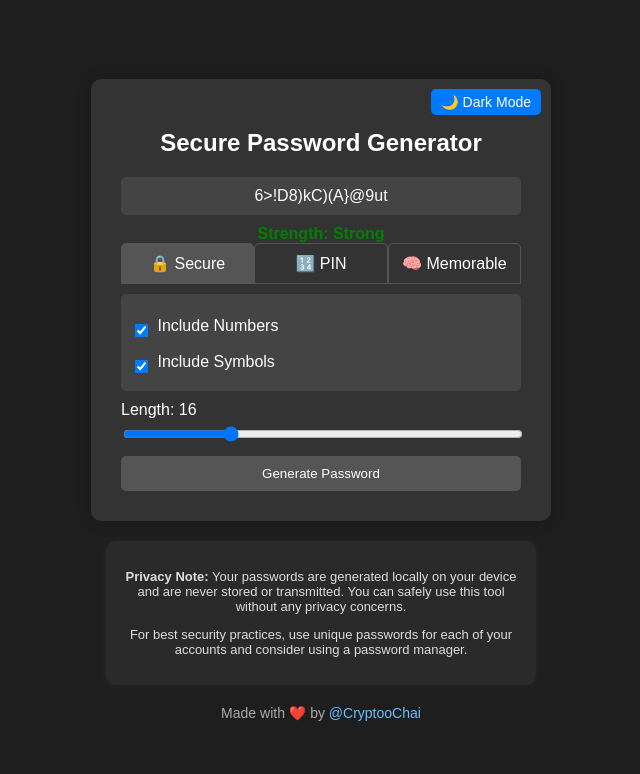
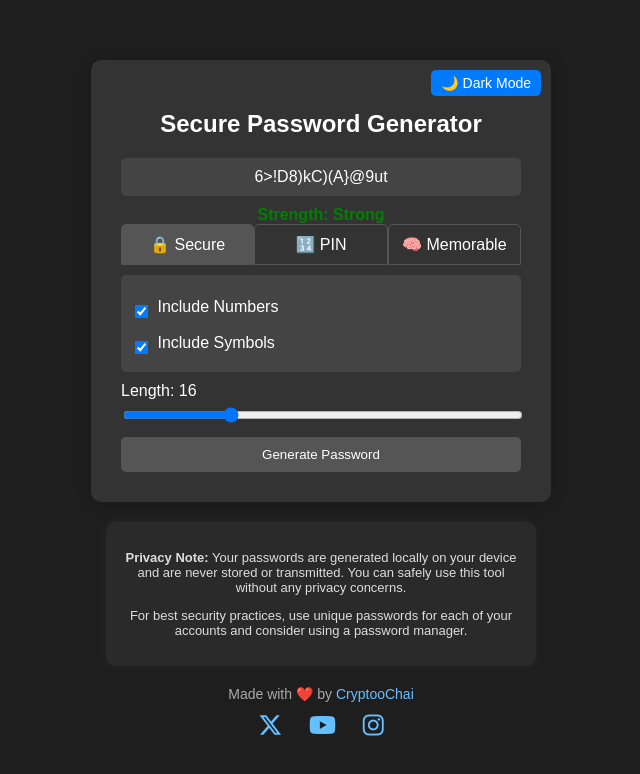
Before and after one commit to CryptooChai/password-generator, a plain HTML site: page index.html in a window 1280 px wide. Both pictures are taken after a click on the button "🌙 Dark Mode". Shown: the whole page, without its empty margins (319-959 px from the left). Drawn offline with Linux system fonts and the light colour scheme.

Commit message:
Added Social Media (#4)
- Added Social Media

```diff
--- a/index.html
+++ b/index.html
@@ -3,6 +3,10 @@
 <head>
   <meta charset="UTF-8" />
   <meta name="viewport" content="width=device-width, initial-scale=1.0" />
+  <link
+  href="https://cdnjs.cloudflare.com/ajax/libs/font-awesome/6.5.1/css/all.min.css"
+  rel="stylesheet"
+/>
   <title>Secure Password Generator</title>
   <style>
     body {
@@ -185,6 +189,28 @@
     .dark-mode .credit a {
       color: #66bfff;
     }
+    .social-media {
+    margin-top: 10px;
+    text-align: center;
+  }
+  .social-media a {
+    margin: 0 10px;
+    color: #007bff;
+    font-size: 24px;
+    text-decoration: none;
+    transition: color 0.3s ease;
+  }
+  .social-media a:hover {
+    color: #0056b3;
+  }
+
+  /* Dark mode overrides */
+  .dark-mode .social-media a {
+    color: #66bfff;
+  }
+  .dark-mode .social-media a:hover {
+    color: #3399ff;
+  }
   </style>
 </head>
 <body>
@@ -219,7 +245,19 @@
   </div>
 
   <div class="credit">
-    Made with ❤️ by <a href="https://www.youtube.com/@CryptooChai" target="_blank">@CryptooChai</a>
+    Made with ❤️ by <a href="https://www.youtube.com/@CryptooChai" target="_blank">CryptooChai</a>
+  </div>
+
+  <div class="social-media">
+    <a href="https://x.com/CryptooChai" target="_blank" title="Follow on X">
+      <i class="fab fa-x-twitter"></i>
+    </a>
+    <a href="https://www.youtube.com/@CryptooChai" target="_blank" title="Subscribe on YouTube">
+      <i class="fab fa-youtube"></i>
+    </a>
+    <a href="https://instagram.com/CryptooChaii" target="_blank" title="Follow on Instagram">
+      <i class="fab fa-instagram"></i>
+    </a>
   </div>
 
   <script>
```
